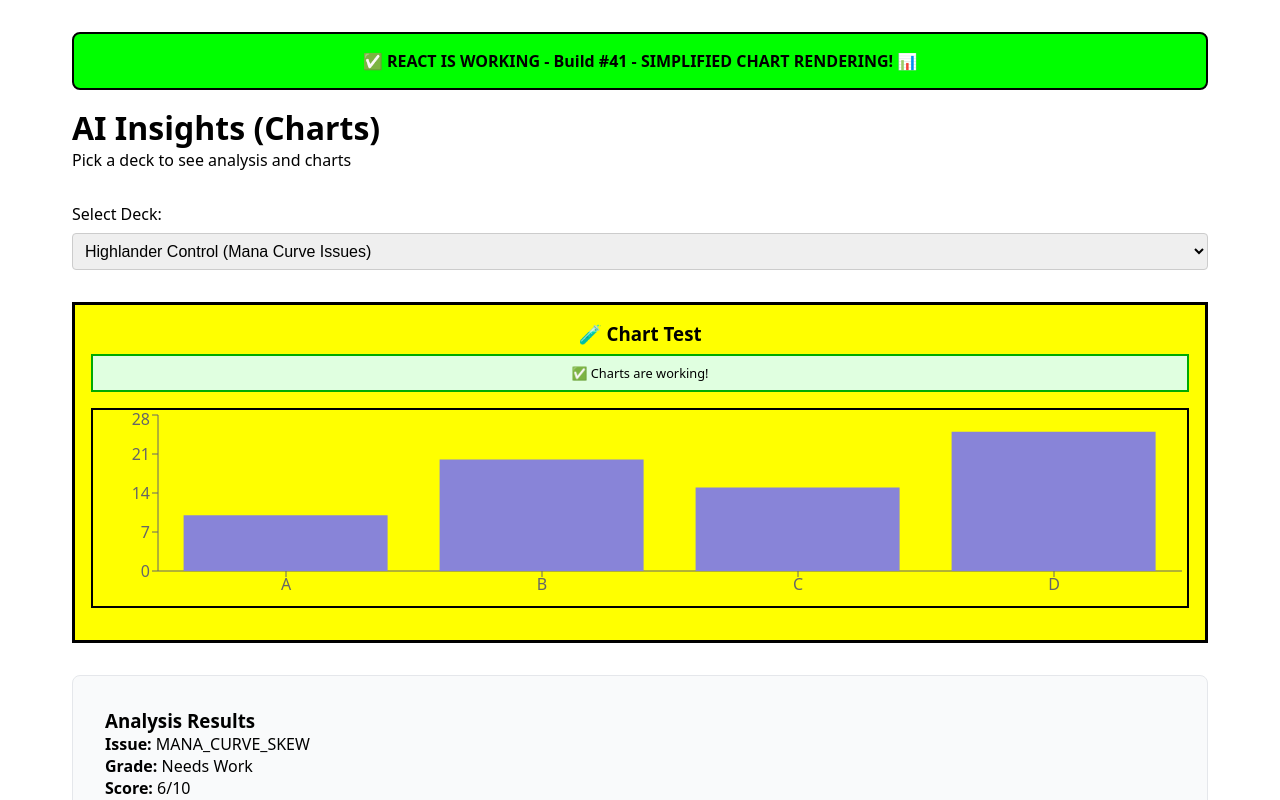
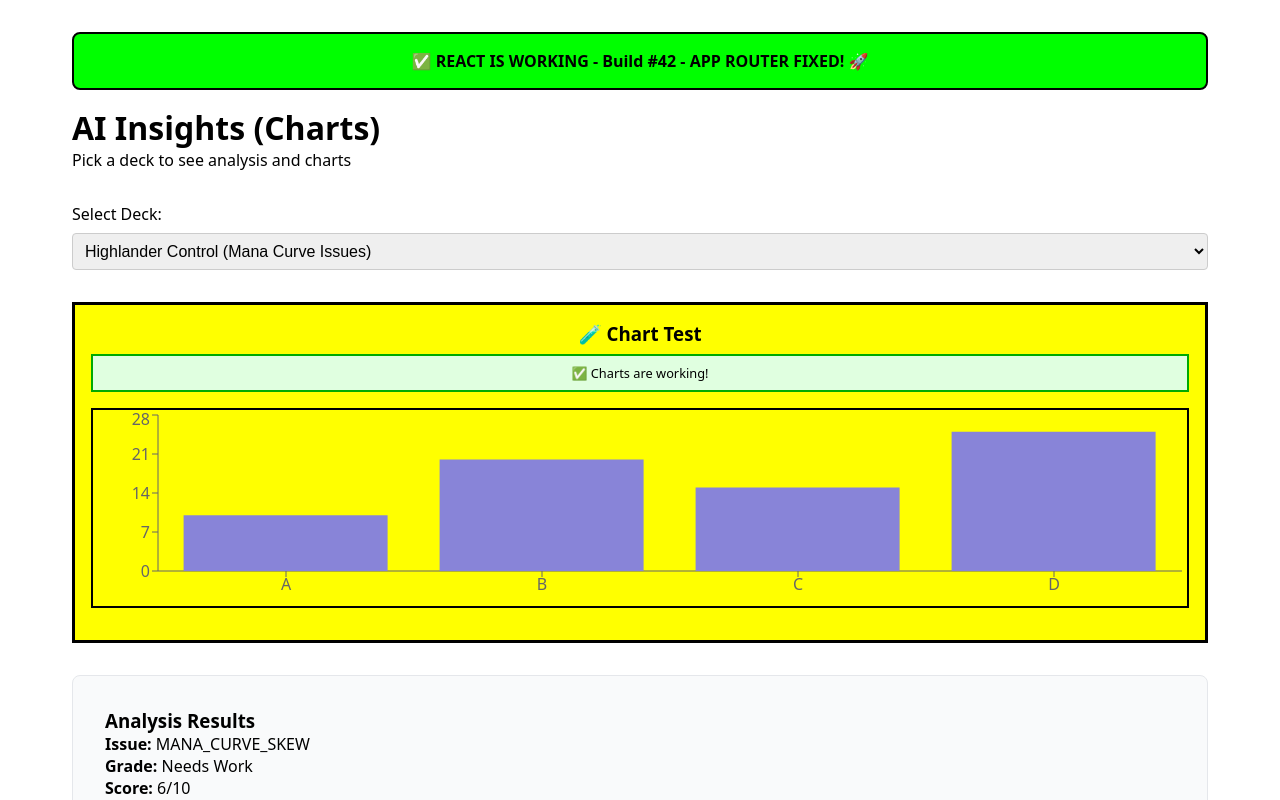
Before and after one commit to alanherron/scrylytics, a Next.js app: page /insights in a window 1280 px wide. Shown: the top 800 px of the page. Built offline with nearby package versions, Linux system fonts and the light colour scheme.

Commit message:
🎨 Final banner update - App Router fixed
- Build #42 shows App Router conflict resolved
- Charts should now load properly on live site

```diff
--- a/app/insights/page.tsx
+++ b/app/insights/page.tsx
@@ -120,7 +120,7 @@ export default function InsightsPage() {
         textAlign: "center",
         marginBottom: "1rem"
       }}>
-        ✅ REACT IS WORKING - Build #41 - SIMPLIFIED CHART RENDERING! 📊
+        ✅ REACT IS WORKING - Build #42 - APP ROUTER FIXED! 🚀
       </div>
 
       <header style={{marginBottom:"2rem"}}>
```
